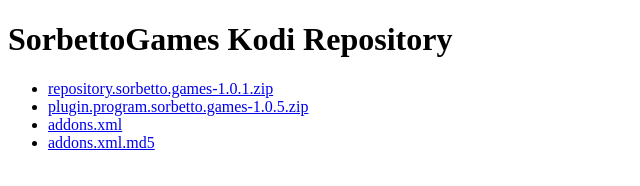
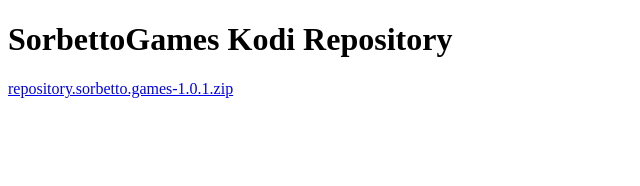
Before and after one commit to HermesGR/SorbettoGames, a plain HTML site: page index.html in a window 1280 px wide. Shown: the whole page, without its empty margins (0-640 px from the left). Drawn offline with Linux system fonts and the light colour scheme.

Commit message:
Add files via upload

```diff
--- a/index.html
+++ b/index.html
@@ -1,16 +1,8 @@
 <!DOCTYPE html>
 <html>
-<head>
-  <meta charset="utf-8">
-  <title>SorbettoGames Kodi Repository</title>
-</head>
+<head><meta charset="utf-8"><title>SorbettoGames Kodi Repository</title></head>
 <body>
-  <h1>SorbettoGames Kodi Repository</h1>
-  <ul>
-    <li><a href="repository.sorbetto.games/repository.sorbetto.games-1.0.1.zip">repository.sorbetto.games-1.0.1.zip</a></li>
-    <li><a href="plugin.program.sorbetto.games/plugin.program.sorbetto.games-1.0.5.zip">plugin.program.sorbetto.games-1.0.5.zip</a></li>
-    <li><a href="addons.xml">addons.xml</a></li>
-    <li><a href="addons.xml.md5">addons.xml.md5</a></li>
-  </ul>
+<h1>SorbettoGames Kodi Repository</h1>
+<a href="repository.sorbetto.games-1.0.1.zip">repository.sorbetto.games-1.0.1.zip</a>
 </body>
 </html>
```
Also changed, not shown: addons.xml (+15 -11 lines), 1 other file.
